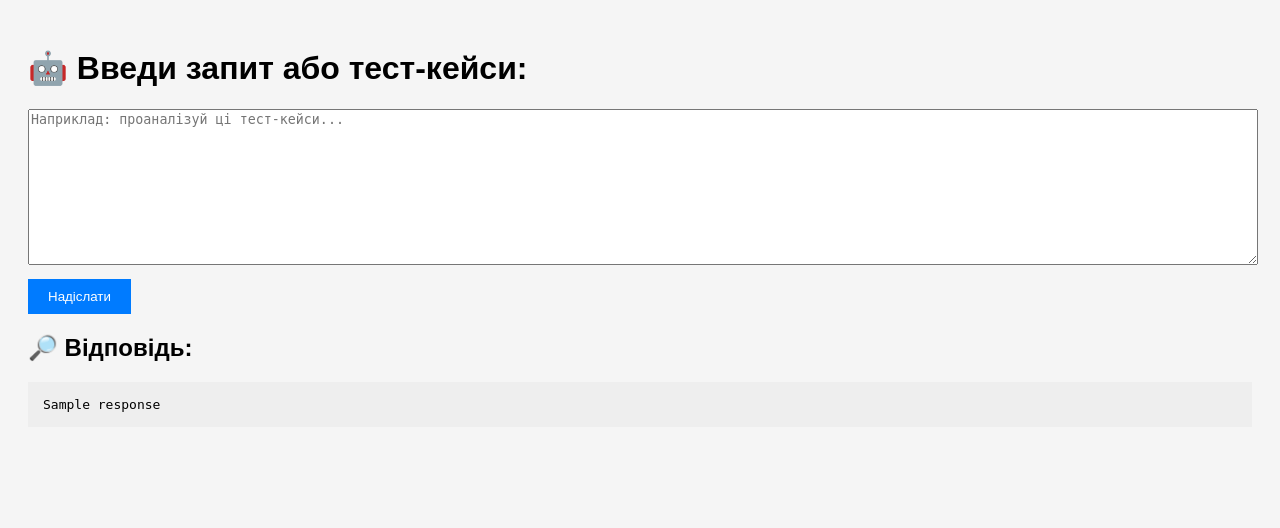
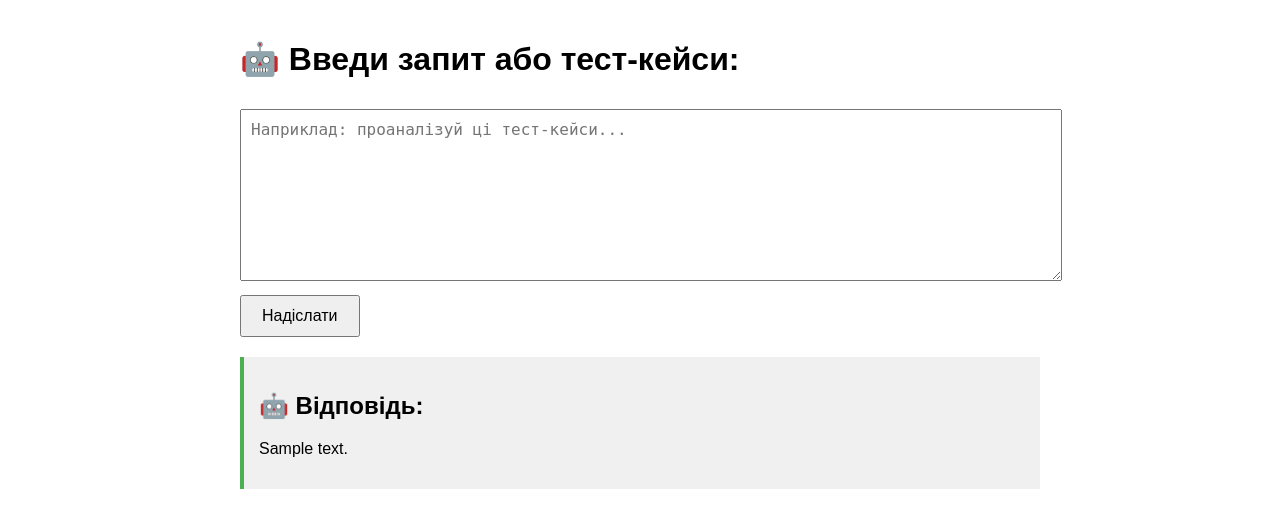
Before and after one commit to TravieCooper/AI-Testcase-Optimizer, a Flask app: template Templates/index.html in a window 1280 px wide. Shown: the top 528 px of the page. Run offline with Flask 3, Linux system fonts and the light colour scheme; the template is opened without the code that fills it: most values are stand-ins (such as "Sample title", 1, 10 or a date in 2020).

Commit message:
Update index.html

```diff
--- a/Templates/index.html
+++ b/Templates/index.html
@@ -2,42 +2,45 @@
 <html lang="uk">
 <head>
     <meta charset="UTF-8">
-    <title>AI Асистент для Тест-Кейсів</title>
+    <title>AI Тест-Кейс Аналізатор</title>
     <style>
         body {
             font-family: sans-serif;
-            background: #f5f5f5;
-            padding: 20px;
+            margin: 40px auto;
+            max-width: 800px;
         }
         textarea {
             width: 100%;
             height: 150px;
+            margin-top: 10px;
+            padding: 10px;
+            font-size: 16px;
         }
         button {
             padding: 10px 20px;
             margin-top: 10px;
-            background: #007BFF;
-            color: white;
-            border: none;
-            cursor: pointer;
+            font-size: 16px;
         }
-        pre {
-            background: #eee;
+        .response {
+            background-color: #f0f0f0;
             padding: 15px;
-            white-space: pre-wrap;
+            margin-top: 20px;
+            border-left: 4px solid #4caf50;
         }
     </style>
 </head>
 <body>
     <h1>🤖 Введи запит або тест-кейси:</h1>
-    <form method="POST">
+    <form method="post">
         <textarea name="user_input" placeholder="Наприклад: проаналізуй ці тест-кейси..."></textarea><br>
         <button type="submit">Надіслати</button>
     </form>
 
-    {% if response %}
-        <h2>🔎 Відповідь:</h2>
-        <pre>{{ response }}</pre>
+    {% if answer %}
+    <div class="response">
+        <h2>🤖 Відповідь:</h2>
+        <p>{{ answer }}</p>
+    </div>
     {% endif %}
 </body>
 </html>
```
